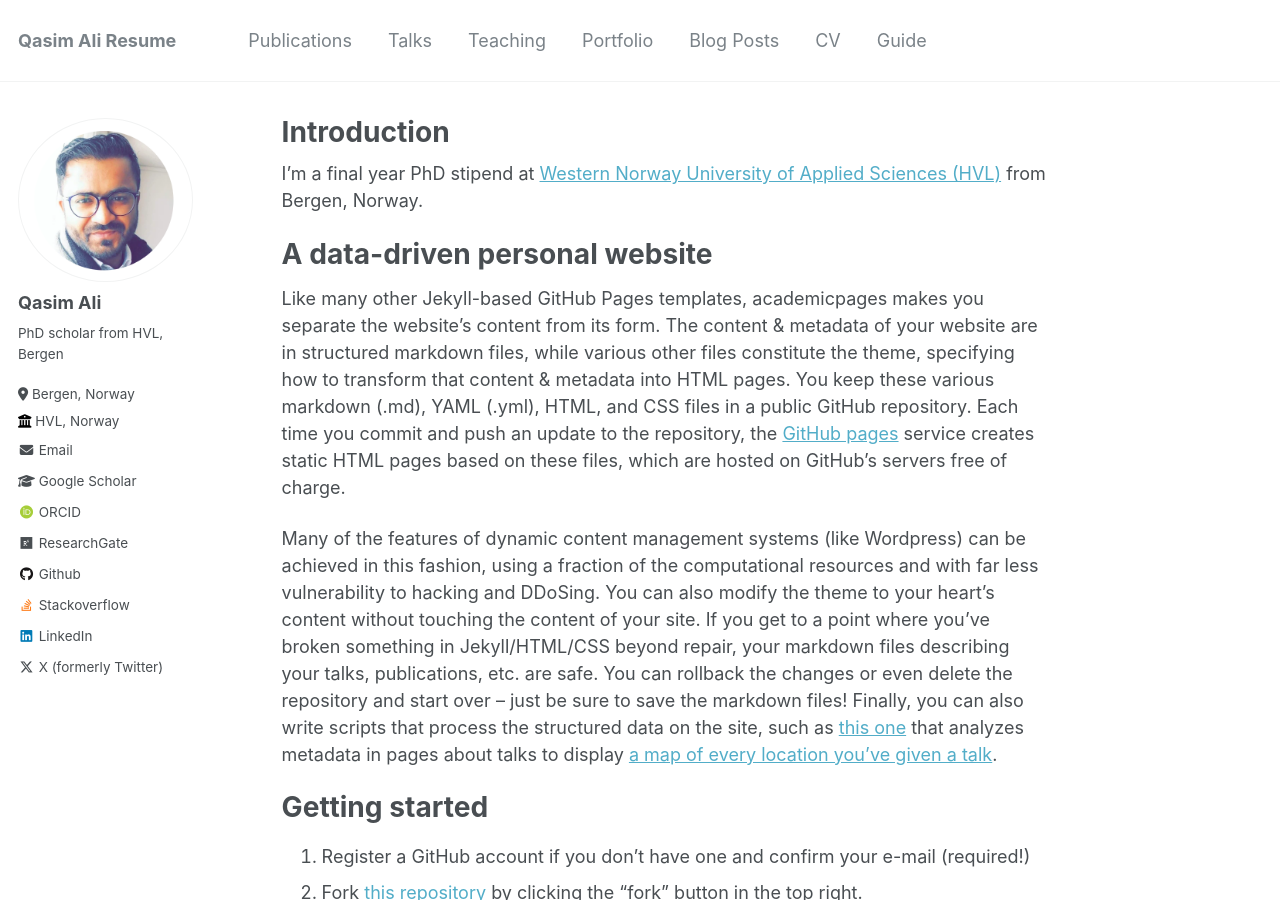
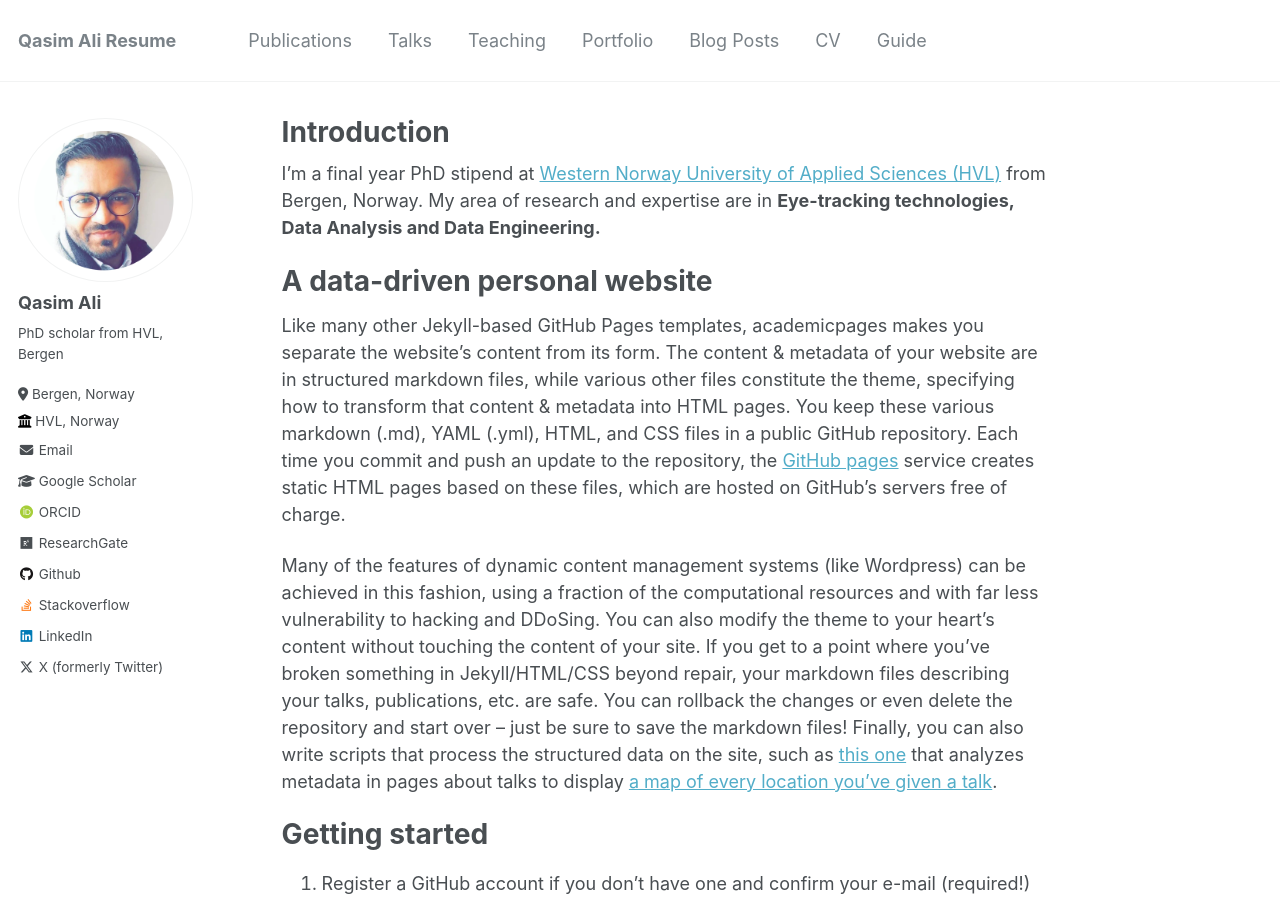
Before and after one commit to MalikQasimAli/MalikQasimAli.github.io, a Jekyll site: the page built from _pages/about.md, in a window 1280 px wide and 900 px high. Built offline with Jekyll 4.4.1, drawn with Linux system fonts in a browser that asks for light colours; some web fonts are replaced.

Commit message:
update bio

```diff
--- a/_pages/about.md
+++ b/_pages/about.md
@@ -7,7 +7,7 @@ redirect_from:
   - /about.html
 ---
 
-I'm a final year PhD stipend at [Western Norway University of Applied Sciences (HVL)](https://hvl.no/en/) from Bergen, Norway.
+I'm a final year PhD stipend at [Western Norway University of Applied Sciences (HVL)](https://hvl.no/en/) from Bergen, Norway. My area of research and expertise are in  <b> Eye-tracking technologies, Data Analysis and Data Engineering.</b>
 
 A data-driven personal website
 ======
```
